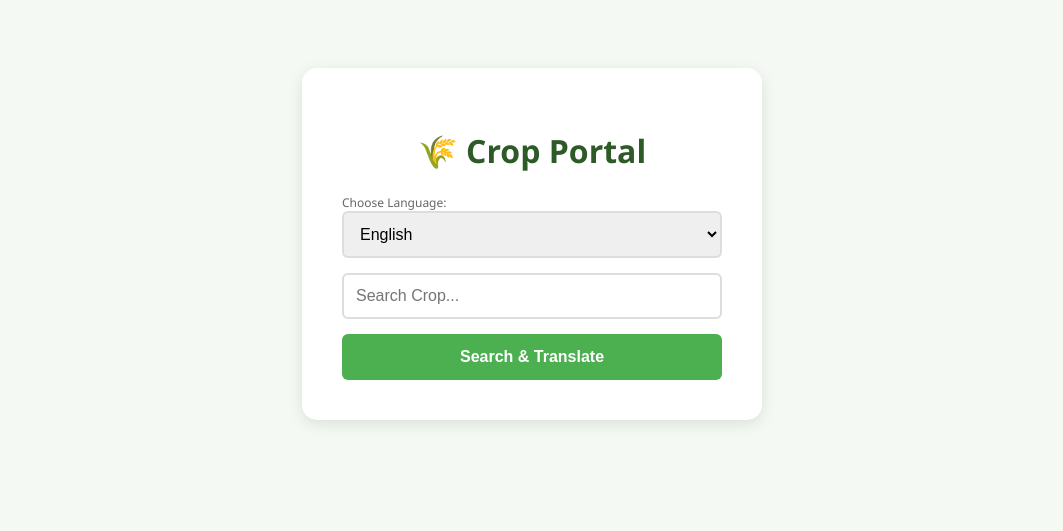
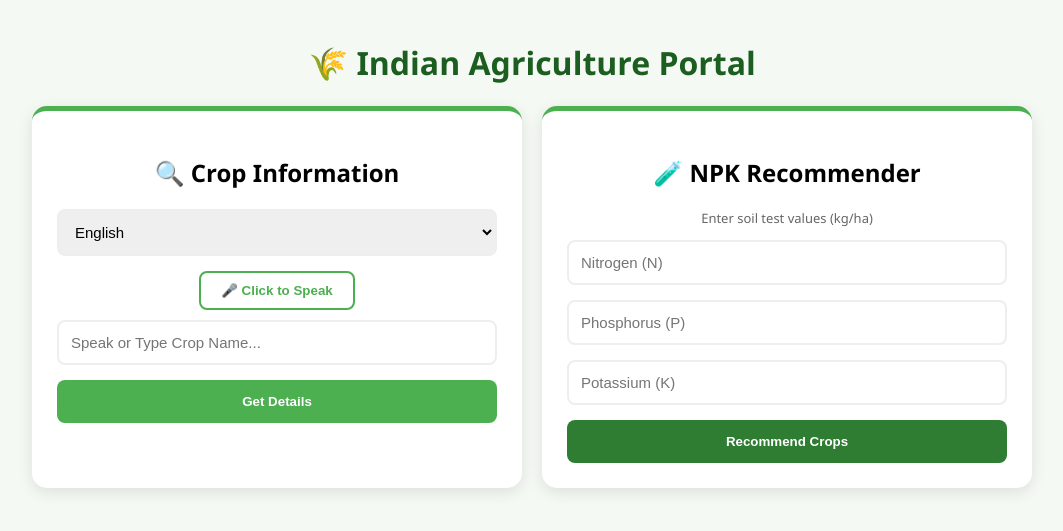
Before and after one commit to anshumansingh-cyber/my-python-site, a Flask app: page / in a window 1280 px wide. Shown: the top 531 px of the page, without its empty margins (108-1171 px from the left). Run offline with Flask 3, Linux system fonts and the light colour scheme.

Commit message:
Update index.html

```diff
--- a/templates/index.html
+++ b/templates/index.html
@@ -5,46 +5,106 @@
     <meta name="viewport" content="width=device-width, initial-scale=1.0">
     <title>Indian Crop Portal</title>
     <style>
-        body { font-family: 'Segoe UI', sans-serif; background-color: #f4f9f4; text-align: center; padding-top: 60px; }
-        .search-container { background: white; padding: 40px; border-radius: 15px; display: inline-block; box-shadow: 0 4px 15px rgba(0,0,0,0.1); width: 380px; }
-        h1 { color: #2d5a27; }
-        select, input { padding: 12px; width: 100%; border: 2px solid #ddd; border-radius: 6px; font-size: 16px; box-sizing: border-box; margin-bottom: 15px; }
-        button { padding: 14px; background-color: #4caf50; color: white; border: none; border-radius: 6px; cursor: pointer; font-size: 16px; font-weight: bold; width: 100%; transition: 0.3s; }
-        button:hover { background-color: #45a049; }
-        #loader { display: none; margin: 20px auto; border: 4px solid #f3f3f3; border-top: 4px solid #4caf50; border-radius: 50%; width: 30px; height: 30px; animation: spin 1s linear infinite; }
+        body { font-family: 'Segoe UI', sans-serif; background-color: #f4f9f4; margin: 0; padding: 20px; text-align: center; }
+        .flex-container { display: flex; flex-wrap: wrap; justify-content: center; gap: 20px; max-width: 1000px; margin: auto; }
+        .card { background: white; padding: 25px; border-radius: 15px; box-shadow: 0 4px 15px rgba(0,0,0,0.1); flex: 1; min-width: 320px; border-top: 5px solid #4caf50; }
+        select, input { padding: 12px; width: 100%; border: 2px solid #eee; border-radius: 8px; margin-bottom: 15px; font-size: 15px; box-sizing: border-box; }
+        .btn { padding: 14px; color: white; border: none; border-radius: 8px; cursor: pointer; font-weight: bold; width: 100%; }
+        .voice-btn { background: #fff; border: 2px solid #4caf50; color: #4caf50; margin-bottom: 10px; width: auto; padding: 10px 20px; }
+        .voice-btn.listening { background: #ff5252; color: white; border-color: #ff5252; animation: pulse 1s infinite; }
+        @keyframes pulse { 0% { opacity: 1; } 50% { opacity: 0.5; } 100% { opacity: 1; } }
+        .rec-item-btn { background: #f1f8e9; margin: 8px 0; padding: 12px; border-radius: 8px; color: #2d5a27; font-weight: bold; text-align: left; width: 100%; border: 1px solid #c8e6c9; cursor: pointer; display: block; }
+        #loader { display: none; margin: 15px auto; border: 4px solid #f3f3f3; border-top: 4px solid #4caf50; border-radius: 50%; width: 25px; height: 25px; animation: spin 1s linear infinite; }
         @keyframes spin { 0% { transform: rotate(0deg); } 100% { transform: rotate(360deg); } }
     </style>
 </head>
 <body>
-    <div class="search-container">
-        <h1>🌾 Crop Portal</h1>
-        <form action="/get_crop" method="POST" onsubmit="showLoader()">
-            <label style="font-size:12px; color:#666; display:block; text-align:left;">Choose Language:</label>
-            <select name="language">
-                <option value="en">English</option>
-                <option value="hi">Hindi (हिन्दी)</option>
-                <option value="bn">Bengali (বাংলা)</option>
-                <option value="mr">Marathi (मराठी)</option>
-                <option value="te">Telugu (తెలుగు)</option>
-                <option value="ta">Tamil (தமிழ்)</option>
-                <option value="gu">Gujarati (ગુજરાતી)</option>
-                <option value="kn">Kannada (ಕನ್ನಡ)</option>
-                <option value="ml">Malayalam (മലയാളം)</option>
-                <option value="pa">Punjabi (ਪੰਜਾਬੀ)</option>
-                <option value="ur">Urdu (اردو)</option>
+    <h1 style="color: #1b5e20;">🌾 Indian Agriculture Portal</h1>
+    <div class="flex-container">
+        <!-- Search Section -->
+        <div class="card">
+            <h2>🔍 Crop Information</h2>
+            <form action="/get_crop" id="search-form" method="POST" onsubmit="showLoader()">
+                <select name="language" id="lang-select">
+                    <option value="en" data-voice="en-IN">English</option>
+                    <option value="hi" data-voice="hi-IN">Hindi (हिन्दी)</option>
+                    <option value="bn" data-voice="bn-IN">Bengali (বাংলা)</option>
+                    <option value="mr" data-voice="mr-IN">Marathi (मराठी)</option>
+                    <option value="te" data-voice="te-IN">Telugu (తెలుగు)</option>
+                    <option value="ta" data-voice="ta-IN">Tamil (தமிழ்)</option>
+                    <option value="gu" data-voice="gu-IN">Gujarati (ગુજરાતી)</option>
+                    <option value="kn" data-voice="kn-IN">Kannada (ਕನ್ನಡ)</option>
+                    <option value="ml" data-voice="ml-IN">Malayalam (മലയാളം)</option>
                 </select>
-            <input type="text" name="search_box" list="crop_list" placeholder="Search Crop..." required autocomplete="off">
+                <button type="button" class="btn voice-btn" id="voice-trigger">🎤 Click to Speak</button>
+                <input type="text" name="search_box" id="search-input" list="crop_list" placeholder="Speak or Type Crop Name..." required autocomplete="off">
                 <datalist id="crop_list">
                     {% for crop in crops %} <option value="{{ crop }}"> {% endfor %}
                 </datalist>
-            <button type="submit" id="search-btn">Search & Translate</button>
+                <button type="submit" class="btn" style="background:#4caf50" id="search-btn">Get Details</button>
                 <div id="loader"></div>
             </form>
         </div>
+
+        <!-- NPK Section -->
+        <div class="card">
+            <h2>🧪 NPK Recommender</h2>
+            <p style="font-size: 13px; color: #666;">Enter soil test values (kg/ha)</p>
+            <form action="/recommend" method="POST">
+                <input type="number" name="n" placeholder="Nitrogen (N)" required>
+                <input type="number" name="p" placeholder="Phosphorus (P)" required>
+                <input type="number" name="k" placeholder="Potassium (K)" required>
+                <button type="submit" class="btn" style="background:#2e7d32">Recommend Crops</button>
+            </form>
+            {% if rec_results %}
+                <div style="margin-top:20px; text-align:left;">
+                    <h4>Matching Crops:</h4>
+                    {% for r in rec_results %}
+                        <form action="/get_crop" method="POST">
+                            <input type="hidden" name="search_box" value="{{ r }}">
+                            <button type="submit" class="rec-item-btn">🌾 {{ r }} ➔</button>
+                        </form>
+                    {% endfor %}
+                </div>
+            {% endif %}
+        </div>
+    </div>
+
     <script>
+        const voiceBtn = document.getElementById('voice-trigger');
+        const searchInput = document.getElementById('search-input');
+        const langSelect = document.getElementById('lang-select');
+        const searchForm = document.getElementById('search-form');
+
+        if ('webkitSpeechRecognition' in window) {
+            const recognition = new webkitSpeechRecognition();
+            recognition.continuous = false;
+
+            voiceBtn.addEventListener('click', () => {
+                recognition.lang = langSelect.options[langSelect.selectedIndex].getAttribute('data-voice');
+                recognition.start();
+                voiceBtn.classList.add('listening');
+                voiceBtn.innerText = 'Listening...';
+            });
+
+            recognition.onresult = (event) => {
+                searchInput.value = event.results[0][0].transcript.replace(/\.$/, "");
+                voiceBtn.classList.remove('listening');
+                voiceBtn.innerText = '🎤 Click to Speak';
+                searchForm.submit(); // Automatic search
+            };
+
+            recognition.onerror = () => {
+                voiceBtn.classList.remove('listening');
+                voiceBtn.innerText = '🎤 Click to Speak';
+            };
+        } else {
+            voiceBtn.style.display = 'none';
+        }
+
         function showLoader() {
             document.getElementById('loader').style.display = 'block';
-            document.getElementById('search-btn').innerText = 'Translating Whole Page...';
+            document.getElementById('search-btn').innerText = 'Translating...';
         }
     </script>
 </body>
```
Lines whose indentation alone changed are shown as unchanged.
